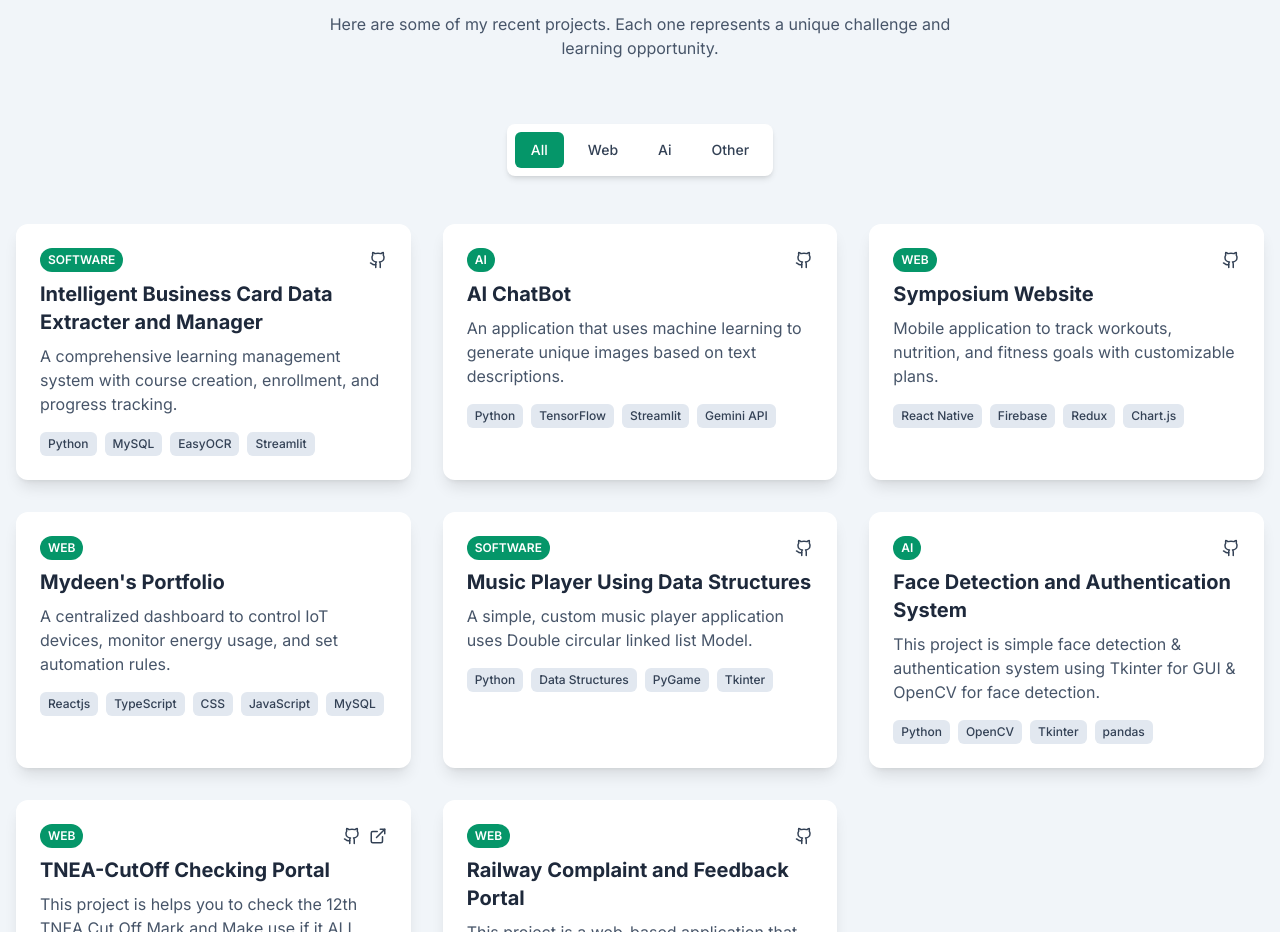
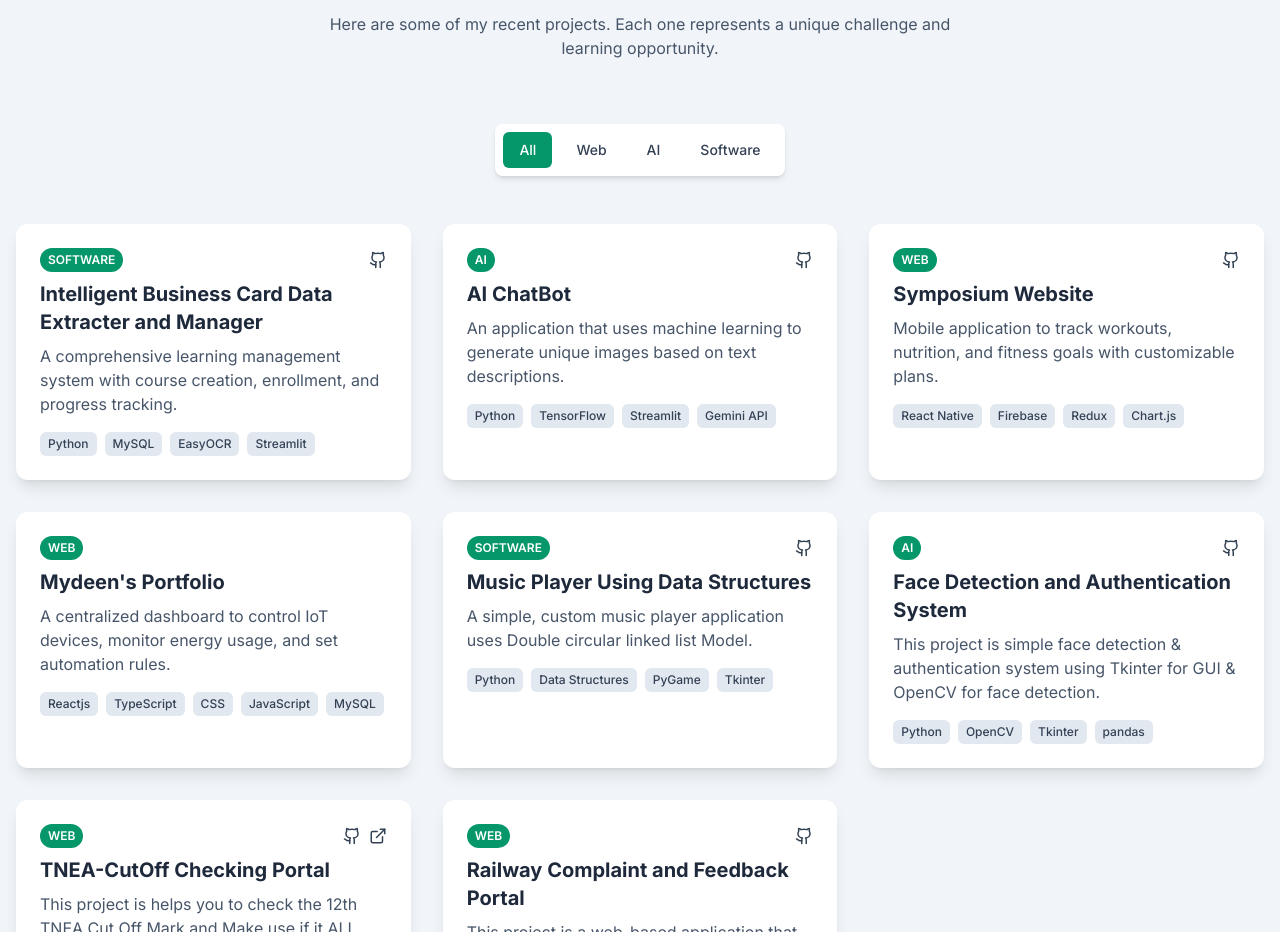
Before and after one commit to M-Mohamed-Mydeen-Shahabudeen/mydeen, a React (Vite) app: page / in a window 1280 px wide. Shown: the part 1620-2552 px from the top of the page. Built offline with nearby package versions, Linux system fonts and the light colour scheme.

Commit message:
Update Projects.tsx

```diff
--- a/src/components/Projects.tsx
+++ b/src/components/Projects.tsx
@@ -40,7 +40,7 @@ const Projects: React.FC = () => {
     };
   }, []);
 
-  const categories = ['all', 'web', 'ai', 'other'];
+  const categories = ['all', 'web', 'AI', 'Software'];
 
   return (
     <section id="projects" className="py-20 bg-slate-100 dark:bg-slate-800">
```
